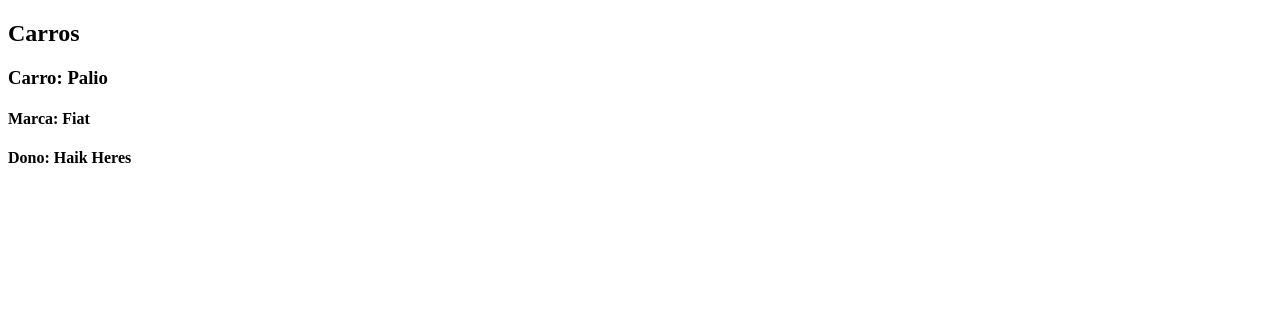
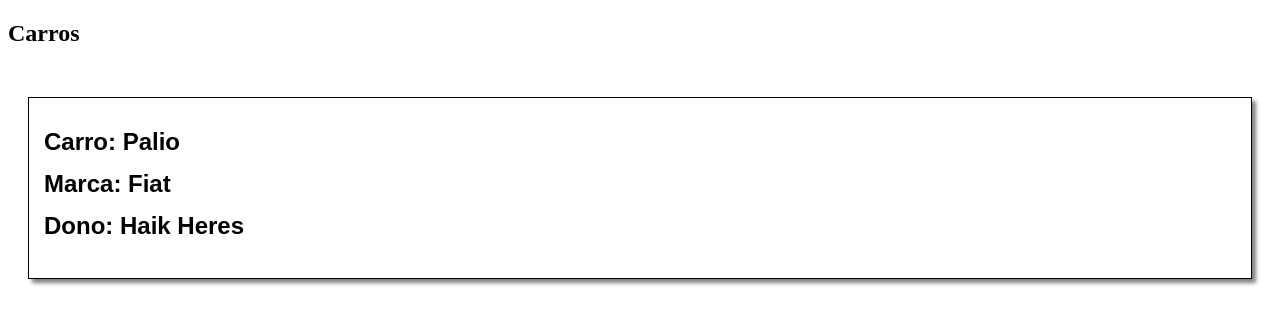
Before and after one commit to AbnerHenri/ListCars, an Angular app: page / in a window 1280 px wide. Shown: the top 324 px of the page. Built offline with nearby package versions, Linux system fonts and the light colour scheme; data requests are answered from the project's data file.

Commit message:
Create Carro Component

```diff
--- a/src/app/app.component.html
+++ b/src/app/app.component.html
@@ -1,7 +1,5 @@
 <h2>Carros</h2>
 
 <div *ngFor="let carro of listCars">
-  <h3>Carro: {{ carro.nome }}</h3>
-  <h4>Marca: {{ carro.marca }}</h4>
-  <h4>Dono: {{ carro.dono }}</h4>
+  <app-carro [car]="carro"></app-carro>
 </div>
--- a/src/app/app.module.ts
+++ b/src/app/app.module.ts
@@ -4,9 +4,10 @@
 import { AppRoutingModule } from './app-routing.module';
 import { AppComponent } from './app.component';
 import { HttpClient, HttpClientModule } from '@angular/common/http';
+import { CarroComponent } from './components/carro/carro.component';
 
 @NgModule({
-  declarations: [AppComponent],
+  declarations: [AppComponent, CarroComponent],
   imports: [BrowserModule, AppRoutingModule, HttpClientModule],
   providers: [HttpClient],
   bootstrap: [AppComponent],
--- /dev/null
+++ b/src/app/components/carro/carro.component.css
@@ -0,0 +1,14 @@
+.Container-car {
+  border: 1px solid black;
+  box-shadow: 4px 4px 4px gray;
+
+  padding: 15px;
+  margin: 50px 20px;
+}
+
+.Container-car h3,
+h4 {
+  font-size: x-large;
+  font-family: Arial, Helvetica, sans-serif;
+  line-height: 10px;
+}
--- /dev/null
+++ b/src/app/components/carro/carro.component.html
@@ -0,0 +1,5 @@
+<div class="Container-car">
+  <h3>Carro: {{ car.nome }}</h3>
+  <h4>Marca: {{ car.marca }}</h4>
+  <h4>Dono: {{ car.dono }}</h4>
+</div>
--- /dev/null
+++ b/src/app/components/carro/carro.component.ts
@@ -0,0 +1,19 @@
+import { Component, OnInit, Input } from '@angular/core';
+import { ICarro } from 'src/app/interfaces/ICarro';
+
+@Component({
+  selector: 'app-carro',
+  templateUrl: './carro.component.html',
+  styleUrls: ['./carro.component.css'],
+})
+export class CarroComponent implements OnInit {
+  ngOnInit(): void {}
+
+  @Input() car: ICarro = {
+    id: 0,
+    nome: '',
+    marca: '',
+    ano: 0,
+    dono: '',
+  };
+}
```
Also changed, not shown: 1 other file (tests, documents, lock files or other folders).
